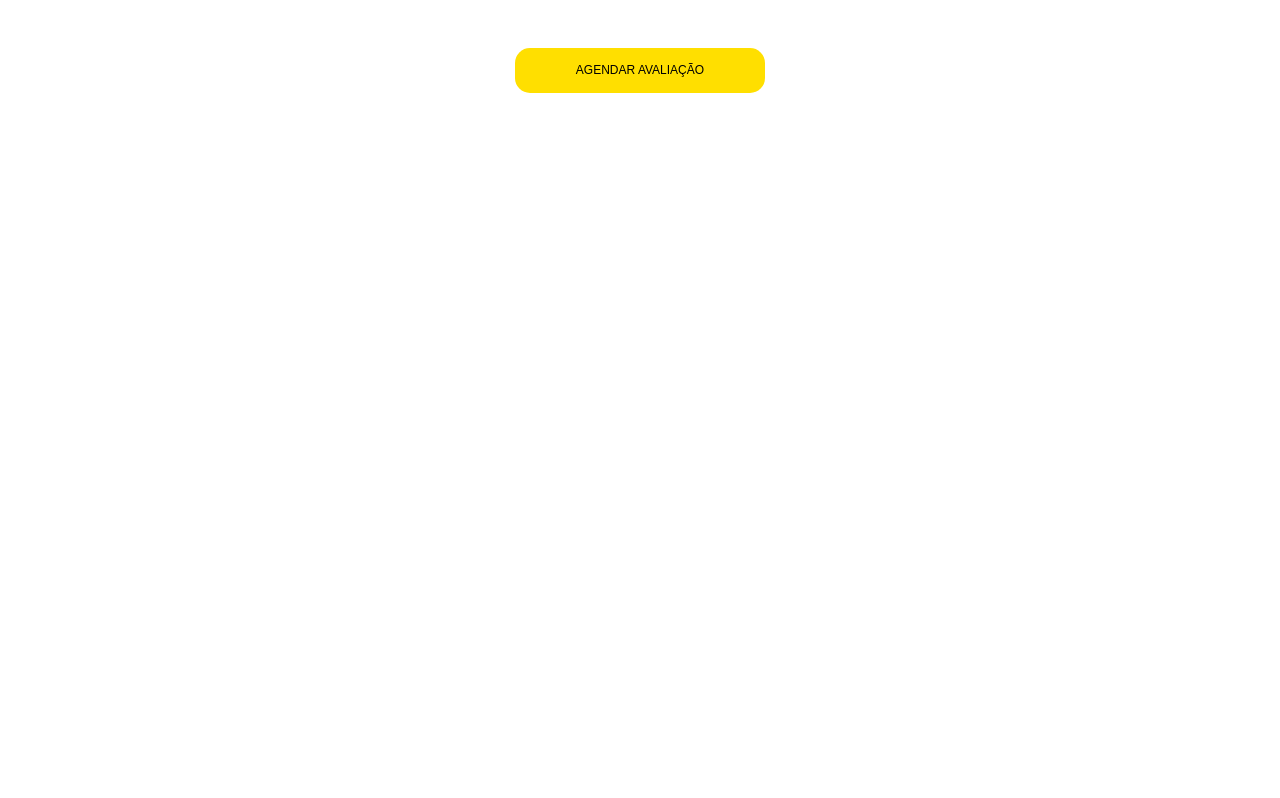
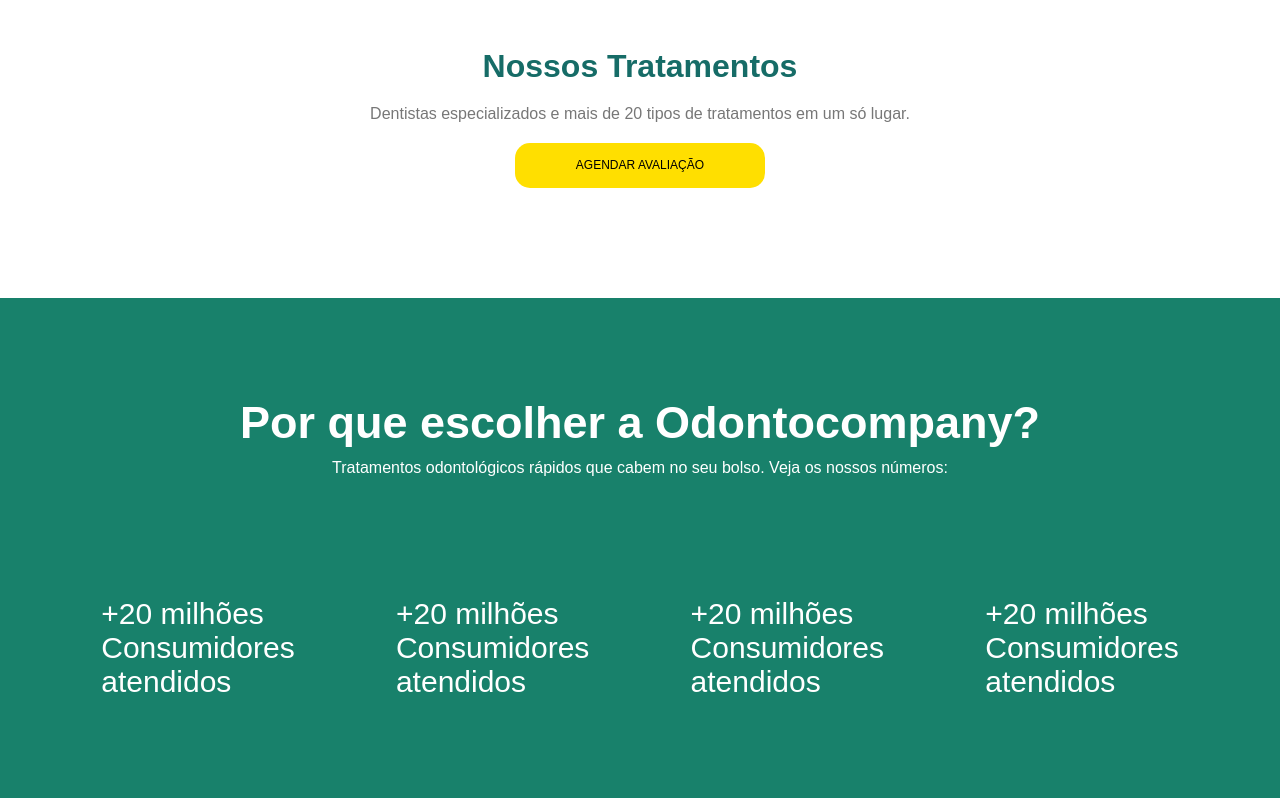
Before and after one commit to filipeaizen/clone-odontocompany, a plain HTML site: page index.html in a window 1280 px wide. Shown: the part 1186-1984 px from the top of the page. Before the commit the page ends 1479 px from the top, so only its background shows below. Drawn offline with Linux system fonts and the light colour scheme.

Commit message:
Adicionado conteudo do box green

```diff
--- a/css/style.css
+++ b/css/style.css
@@ -31,9 +31,7 @@ body{
     margin-left: 30px;
     width: 15px;
 }
-#youtube{
-    width: 20px;
-}
+
 /* ------------------------------------- SEGUNDO MENU ---------------------------------- */
 .box-menu-principal{
     width: 100%;
@@ -108,8 +106,23 @@ strong{
     margin-left: 20px;
     margin-bottom: 20px;
 }
+/* ----------------------------------------- NOSSOS TRATAMENTOS -------------------------------------------------- */
+.tratamentos{
+    display: flex;
+    justify-content: center;
+    align-items: center;
+    flex-direction: column;
+}
+.nossos-tratamentos{
+    color: #166c67;
+    margin-bottom: 20px;
+}
+.dentista-especializado{
+    color: #777777;
+    margin-bottom: 20px;
+}
 
-/* ----------------------------------------- BUTTON -------------------------------------------- */
+/* ----------------------------------------- BUTTON AGENDAR AVALIAÇÃO -------------------------------------------- */
 .btn{
     display: flex;
     align-items: center;
@@ -123,5 +136,47 @@ strong{
     background-color: #ffdf00;
     text-transform: uppercase;
     font-size: 12px;
-    margin-bottom: 200px;
+    margin-bottom: 110px;
+    cursor: pointer;
 }
+/* ------------------------------------------------- CATEGORIAS ---------------------------------------------------*/
+.endo{
+    width: 250px;
+    height: 250px;
+
+    background-image: url(../images/endodotia.jpg);
+    background-size: 250px 250px;
+    background-repeat: no-repeat;
+}
+
+.container-green{
+    width: 100%;
+}
+.box-green{
+    width: 100%;
+    height: 500px;
+    background-color: #18816b;
+    display: flex;
+    justify-content: center;
+    align-items: center;
+    flex-direction: column;
+}
+.box-info{
+    display: flex;
+    justify-content: space-evenly;
+    align-items: center;
+    width: 100%;
+}
+.porque-escolher{
+    font-size: 45px;
+    margin-bottom: 10px;
+}
+.milhoes{
+    display: flex;
+    flex-direction: column;
+    font-size: 30px;
+}
+.tratamentos-odontologicos{
+    margin-bottom: 120px;
+    text-align: center;
+}
--- a/index.html
+++ b/index.html
@@ -24,7 +24,7 @@
                     <div class="socials">
                         <a href=""><img src="./images/facebook.png" alt="" class="social"></a>
                         <a href=""><img src="./images/instagram.png" alt="" class="social"></a>
-                        <a href=""><img src="./images/youtube.png" alt="" class="social" id="youtube"></a>
+                        <a href=""><img src="./images/youtube.png" alt="" class="social" ></a>
                         <a href=""><img src="./images/linkedin.png" alt="" class="social"></a>
                     </div>
                 </div>
@@ -39,6 +39,7 @@
                     <a href="" class="menu-principal"><img src="./images/search.png" alt="" class="search"></a>
 
                 </div>
+
                 <!-- IMAGEM EM BAIXO DO MENU -->
                 <div class="smile-bg">
                     <img src="./images/bg-smile.png" alt="" class="smile">
@@ -90,9 +91,62 @@
                 </div>
             </div>
 
+            <!-- NOSSOS TRATAMENTOS -->
+            <div class="tratamentos">
+                <h1 class="nossos-tratamentos">Nossos Tratamentos</h1>
+                <p class="dentista-especializado">Dentistas especializados e mais de 20 tipos de tratamentos em um só lugar.</p>
+            </div>
+
+            <!-- AGENDAR AVALIAÇÃO -->
             <div class="btn">
                 <button class="agendar-avaliacao">Agendar Avaliação</button>
             </div>
+
+            <!--
+                 CATEGORIAS
+                <div class="categorias">
+                <div class="endodontia">
+                    <div class="img-endodontia">
+                        <p class="endo">Endodontia</p>
+                    </div>
+                    <div class="title-endodontia">
+                        <p class="text-endo">Endodontia</p>
+                    </div>
+
+                </div>
+            </div>
+             -->
+            <div class="container-green">
+                <div class="box-green">
+                    <div class="title-green">
+                        <h1 class="porque-escolher">Por que escolher a Odontocompany?</h1>
+                        <p class="tratamentos-odontologicos">Tratamentos odontológicos rápidos que cabem no seu bolso. Veja os nossos números:</p>
+                    </div>
+                    <div class="box-info">
+                        <div class="milhoes">
+                            <span class="20-milhoes">+20 milhões</span>
+                            <span class="20-milhoes">Consumidores</span>
+                            <span class="20-milhoes">atendidos</span>
+                        </div>
+                        <div class="milhoes">
+                            <span class="20-milhoes">+20 milhões</span>
+                            <span class="20-milhoes">Consumidores</span>
+                            <span class="20-milhoes">atendidos</span>
+                        </div>
+                        <div class="milhoes">
+                            <span class="20-milhoes">+20 milhões</span>
+                            <span class="20-milhoes">Consumidores</span>
+                            <span class="20-milhoes">atendidos</span>
+                        </div>
+                        <div class="milhoes">
+                            <span class="20-milhoes">+20 milhões</span>
+                            <span class="20-milhoes">Consumidores</span>
+                            <span class="20-milhoes">atendidos</span>
+                        </div>
+                    </div>
+                </div>
+            </div>
+
         </Main>
     </div>
 </body>
```
Also changed, not shown: images/endodotia.jpg (added).
